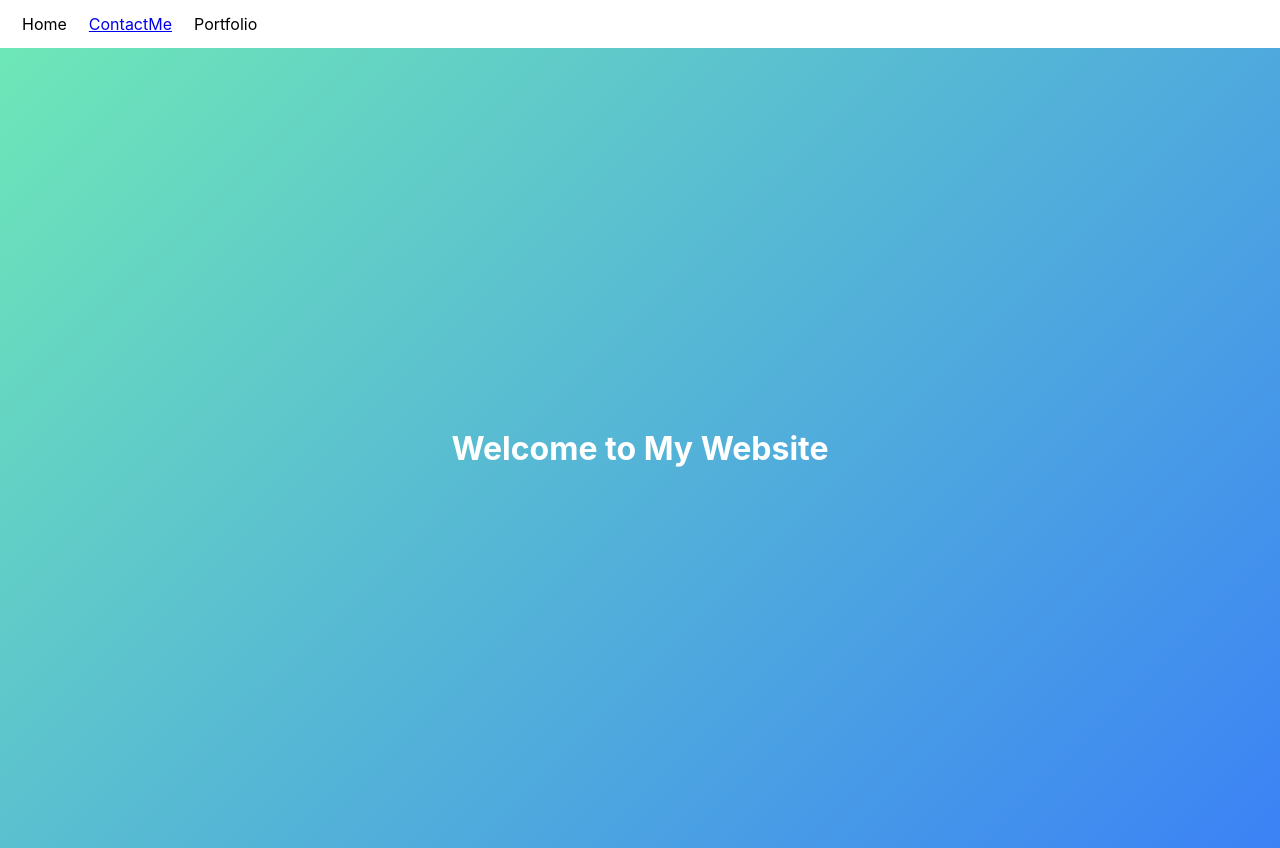
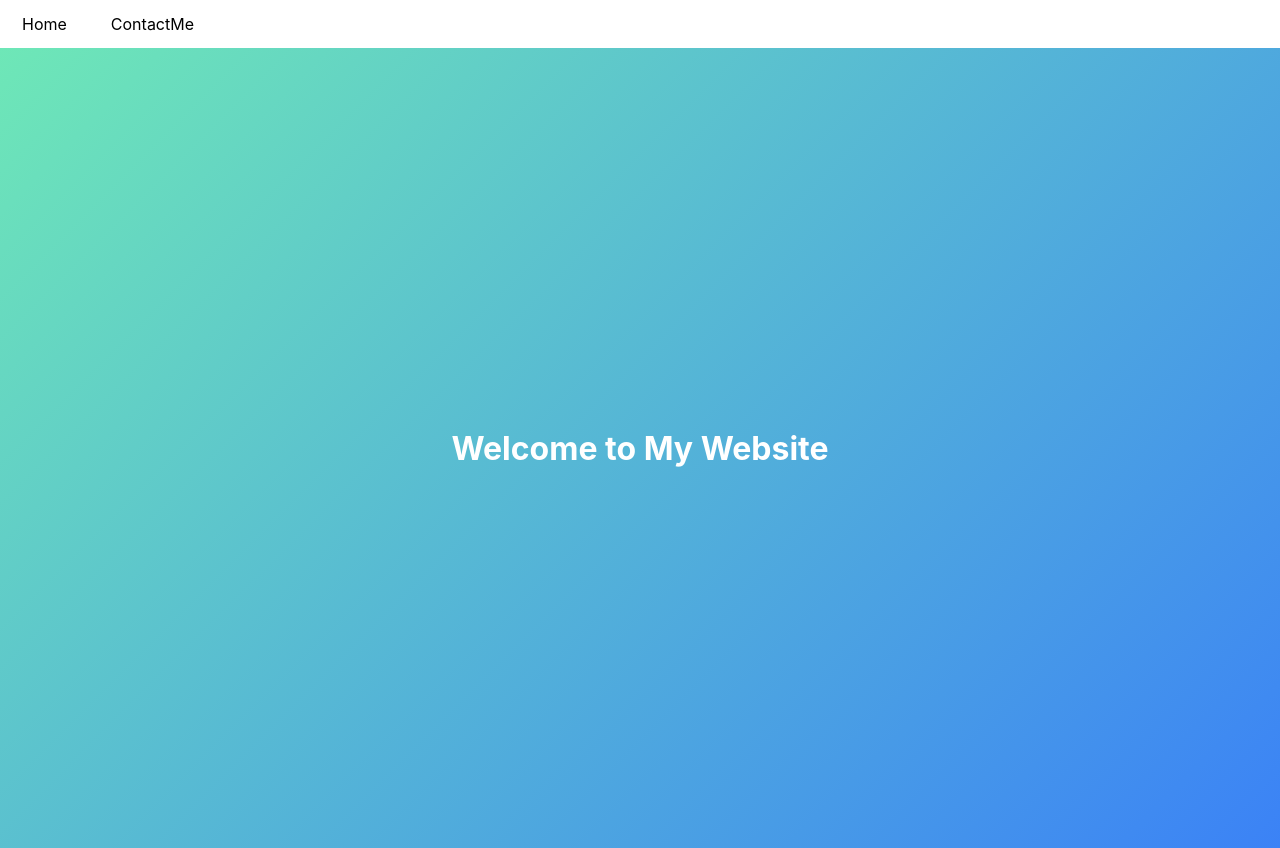
Before and after one commit to DempOscar/Portfolio, a React (Create React App) app: page / in a window 1280 px wide. Built offline with nearby package versions, Linux system fonts and the light colour scheme.

Commit message:
i deleted aboutme/portfiolo web pages

```diff
--- a/src/AboutMe.js
+++ /dev/null
@@ -1,12 +0,0 @@
-import React from 'react';
-
-function AboutMe() {
-    return (
-
-
-        <h1>AboutMe</h1>
-
-    );
-  }
-
-export default AboutMe;
--- a/src/App.css
+++ b/src/App.css
@@ -1,7 +1,6 @@
 .App {
   text-align: center;
 }
-
 .home-background {
   height: 100vh;
   display: flex;
@@ -10,7 +9,6 @@
   background: linear-gradient(135deg, #6ee7b7, #3b82f6);
   color: white;
 }
-
 .home-button {
   background-color: white;
   color: black;
@@ -25,19 +23,8 @@
   border-radius: 8px;
   transition: background-color 0.3s, color 0.3s;
 }
-.portfolio-button {
-  background-color: white;
-  color: black;
-  border: none;
-  padding: 10px 20px;
-  text-align: center;
-  text-decoration: none;
-  display: inline-block;
-  font-size: 16px;
-  margin: 4px 2px;
-  cursor: pointer;
-  border-radius: 8px;
-  transition: background-color 0.3s, color 0.3s;
+.home-button:hover {
+  background-color: #f1f1f1;
 }
 .contactme-button {
   background-color: white;
@@ -53,25 +40,6 @@
   border-radius: 8px;
   transition: background-color 0.3s, color 0.3s;
 }
-
-.aboutme-button {
-  background-color: white;
-  color: black;
-  border: none;
-  padding: 10px 20px;
-  text-align: center;
-  text-decoration: none;
-  display: inline-block;
-  font-size: 16px;
-  margin: 4px 2px;
-  cursor: pointer;
-  border-radius: 8px;
-  transition: background-color 0.3s, color 0.3s;
-}
-
-
-
-
-.home-button:hover {
+.contactme-button:hover {
   background-color: #f1f1f1;
 }
--- a/src/App.js
+++ b/src/App.js
@@ -1,7 +1,5 @@
 import './App.css';
 import Home from './Home';
-import AboutMe from './AboutMe';
-import Portfolio from './Portfolio';
 import ContactMe from './ContactMe';
 import React from 'react';
 import { BrowserRouter as Router, Route, Link, Routes } from 'react-router-dom';
@@ -12,14 +10,11 @@ function App() {
     <Router>
     <nav>
       <Link to="/" className="home-button">Home</Link>
-      <Link to="/ContactMe.js" className="contactMe-button">ContactMe</Link>
-      <Link to="/Portfolio.js" className="portfolio-button">Portfolio</Link>
+      <Link to="/ContactMe.js" className="contactme-button">ContactMe</Link>
     </nav>
       <Routes>
         <Route path="/" element={<Home />} />
-        <Route path="src/about-me" element={<AboutMe />} />
-        <Route path="src/portfolio" element={<Portfolio />} />
-        <Route path="src/contact-me" element={<ContactMe />} />
+        <Route path="./ContactMe" element={<ContactMe />} />
       </Routes>
     </Router>
   );
--- a/src/Portfolio.js
+++ /dev/null
@@ -1,12 +0,0 @@
-import React from 'react';
-
-function Portfolio() {
-    return (
-
-      <div className="home-background">
-        <h1>Portfolio</h1>
-      </div>
-    );
-  }
-
-export default Portfolio;
```
